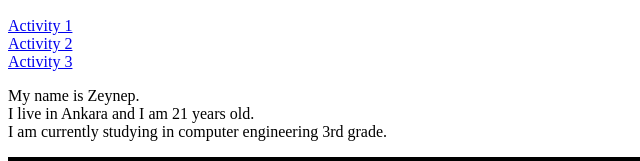
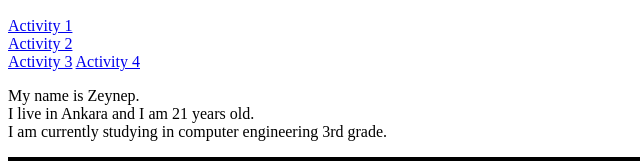
Before and after one commit to zey19/firstWebpage, a plain HTML site: page index.html in a window 1280 px wide. Shown: the part 165-326 px from the top of the page, 0-640 px from the left. Drawn offline with Linux system fonts and the light colour scheme.

Commit message:
Add files via upload

```diff
--- a/index.html
+++ b/index.html
@@ -15,6 +15,7 @@
 	<a href="https://coffeeshop00.w3spaces.com/deneme00.html?bypass-cache=13950668">Activity 1</a> <br>
 	<a href="https://css-ex-zey19.vercel.app/Activity2.html">Activity 2</a> <br>
 	<a href="https://css-examplee.vercel.app/Afat1-Activity3.html">Activity 3</a>
+	<a href="https://php-ex.vercel.app/api/index.php">Activity 4</a>
 
 	<p> My name is Zeynep. <br/> I live in Ankara and I am 21 years old. <br/>
 	 I am currently studying in computer engineering 3rd grade. </p>
```
